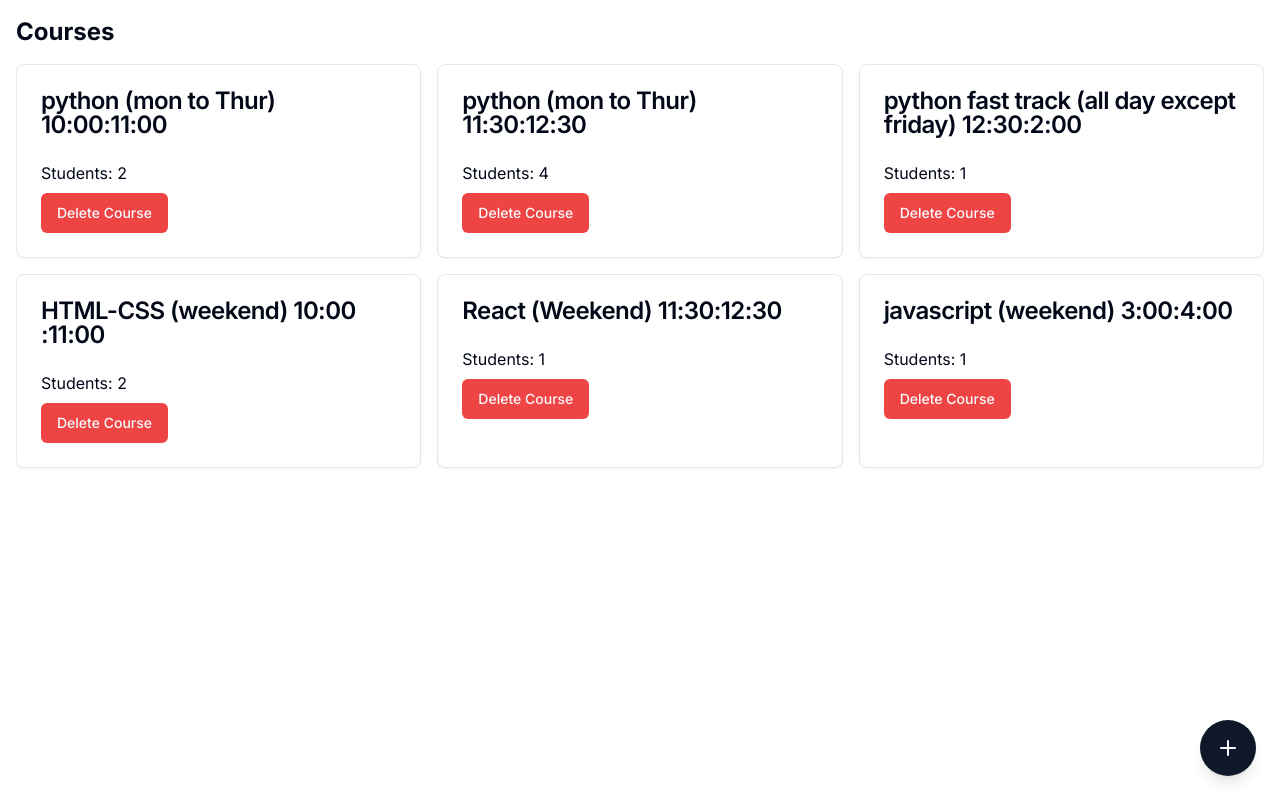
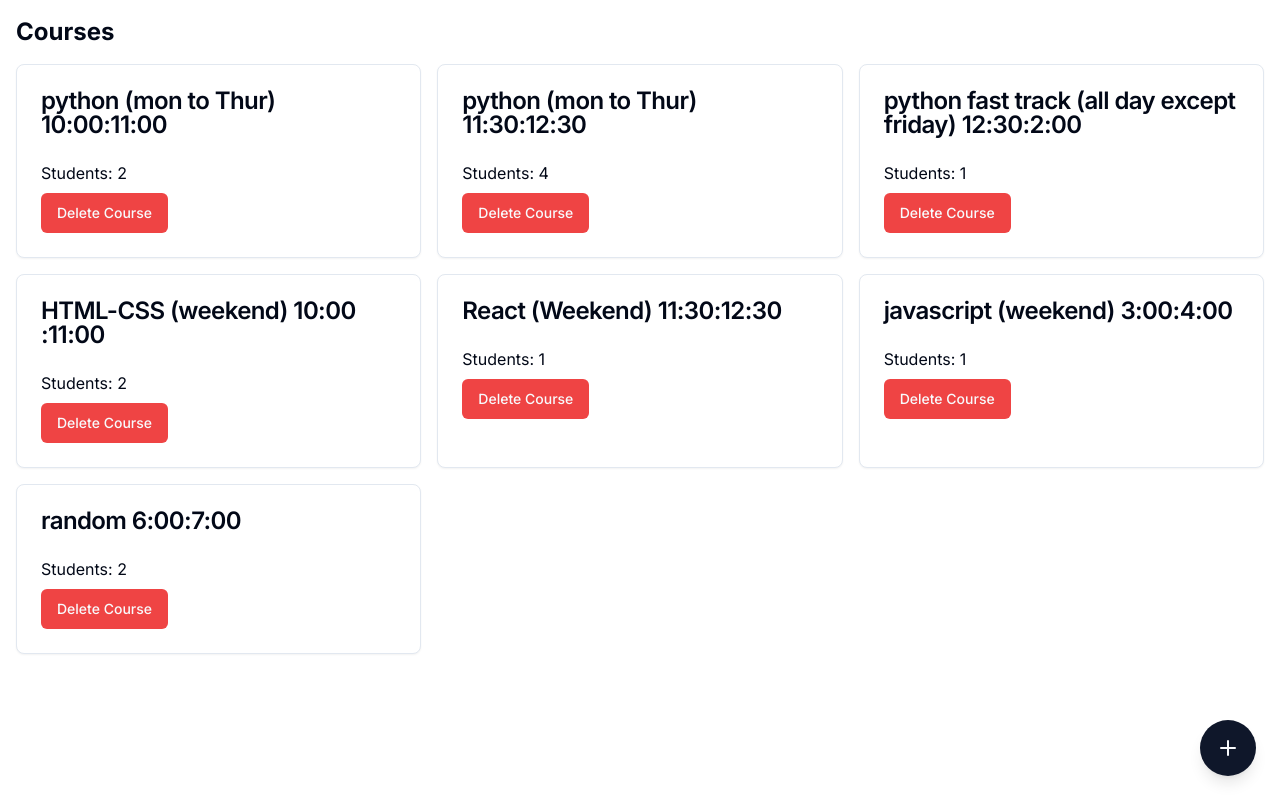
Before and after one commit to Ravikant010/college_faculty_student_maintainer, a Next.js app: page / in a window 1280 px wide. Built offline with nearby package versions, Linux system fonts and the light colour scheme.

Commit message:
will refactor once

```diff
--- a/app/[batch]/[id]/page.tsx
+++ b/app/[batch]/[id]/page.tsx
@@ -13,7 +13,7 @@
 
 type Props = {}
 interface ClassData {
-  date: Date;
+  date: string;
   presentStudents: string;
   topicName: string;
   topicLinks: string;
@@ -93,7 +93,7 @@
       <h2>Enrolled Students</h2>
       <div className='flex justify-start'>
       {
-  course && course.students.map((e, index)=><Badge className='mx-2 mt-2' key={index}>{e.name}</Badge>)
+  course && course.students.map((e, index)=><Badge className='mx-2 mt-2' key={index}>{e.id + "-" +e.name}</Badge>)
 }
       </div>
       <div className="bg-white rounded-lg p-6">
--- a/components/AddBatchDataForm.tsx
+++ b/components/AddBatchDataForm.tsx
@@ -28,7 +28,7 @@
 }
 
 interface ClassData {
-  date: Date;
+  date: string;
   presentStudents: string;
   topicName: string;
   topicLinks: string;
@@ -37,7 +37,7 @@
 export default function AddClassDataForm({ courseId, onSubmit }: AddClassDataFormProps) {
   const form = useForm<ClassData>({
     defaultValues: {
-      date: new Date(),
+      date: format(new Date(), 'yyyy-MM-dd'),
       presentStudents: '',
       topicName: '',
       topicLinks: '',
@@ -52,7 +52,7 @@
       topicName: data.topicName,
       topicLinks: data.topicLinks.split(',').map(s => s.trim()),
     };
-
+//@ts-ignore
     onSubmit(formattedData);
     form.reset();
   };
@@ -88,6 +88,7 @@
                 <PopoverContent className="w-auto p-0" align="start">
                   <Calendar
                     mode="single"
+                    //@ts-ignore
                     selected={field.value}
                     onSelect={field.onChange}
                     disabled={(date) =>
--- a/components/AddCourseForm.tsx
+++ b/components/AddCourseForm.tsx
@@ -1,9 +1,9 @@
-// app/components/AddCourseForm.tsx
 import { useState } from 'react';
 import { Input } from "@/components/ui/input";
 import { Button } from "@/components/ui/button";
 import { Label } from "@/components/ui/label";
 import { Course } from '@/type';
+import { Textarea } from "@/components/ui/textarea";
 
 interface AddCourseFormProps {
   onAddCourse: (course: Omit<Course, 'id'>) => void;
@@ -11,17 +11,17 @@
 
 export function AddCourseForm({ onAddCourse }: AddCourseFormProps) {
   const [courseName, setCourseName] = useState('');
-  const [numStudents, setNumStudents] = useState(0);
-  const [numTopics, setNumTopics] = useState(0);
+  const [studentNames, setStudentNames] = useState('');
   const [scheduleTime, setScheduleTime] = useState('');
   const [startDate, setStartDate] = useState('');
   const [endDate, setEndDate] = useState('');
 
   const handleSubmit = (e: React.FormEvent) => {
     e.preventDefault();
+    const studentList = studentNames.split(',').map(name => name.trim());
     const newCourse: Omit<Course, 'id'> = {
       name: courseName,
-      students: Array(numStudents).fill({}).map((_, index) => ({ id: `s${index + 1}`, name: '' })),
+      students: studentList.map((name, index) => ({ id: `s${index + 1}`, name })),
       topics: [],
       schedule: {
         startDate,
@@ -37,7 +37,7 @@
   return (
     <form onSubmit={handleSubmit} className="space-y-4">
       <div>
-        <Label htmlFor="courseName">Topic Names</Label>
+        <Label htmlFor="courseName">Course Name</Label>
         <Input
           id="courseName"
           value={courseName}
@@ -46,25 +46,15 @@
         />
       </div>
       <div>
-        <Label htmlFor="numStudents">Students</Label>
-        <Input
-          id="numStudents"
-          type="number"
-          value={numStudents}
-          onChange={(e) => setNumStudents(parseInt(e.target.value))}
+        <Label htmlFor="studentNames">Student Names</Label>
+        <Textarea
+          id="studentNames"
+          value={studentNames}
+          onChange={(e) => setStudentNames(e.target.value)}
+          placeholder="Enter student names separated by commas"
           required
         />
       </div>
-      {/* <div>
-        <Label htmlFor="numTopics">Topics</Label>
-        <Input
-          id="numTopics"
-          type="number"
-          value={numTopics}
-          onChange={(e) => setNumTopics(parseInt(e.target.value))}
-          required
-        />
-      </div> */}
       <div>
         <Label htmlFor="scheduleTime">Schedule</Label>
         <Input
--- a/components/ClassDataDisplay.tsx
+++ b/components/ClassDataDisplay.tsx
@@ -36,8 +36,8 @@
 
     // Return extracted label and URL or default values
     return {
-      label: matches ? matches[1].trim() : 'no link he has code and come offline',
-      url: matches ? matches[2] : '',
+      label: matches ? matches[1].trim() : 'NO LINK AVAILABLE FOR THIS CLASS',
+      url: matches ? ` ${matches[2]}` : '',
     };
   }
 
@@ -68,24 +68,27 @@
           <h5 className="text-md font-semibold">Total Students Present on Class Days</h5>
           <p>{totalStudentsPresentOnClassDays}</p>
         </div> */}
-            <div>
-              <h5 className="text-md font-semibold">Topics</h5>
-              {course.topics.map((topic) => (
-                <div key={topic.id}>
-                  <p>Topic: {topic.name.join(', ')}</p>
-                  <ul className="pl-5 list-none whitespace-pre-wrap">
+    <div>
+    <h5 className="text-md font-semibold mt-2">Topics</h5>
+      <p className='ml-4 mt-1s'>{course.topics[index].name}</p>
+      </div>
 
-                {topic.links.map((link, index) => (
+
+
+     <div>
+              <h5 className="text-md font-semibold">Links</h5>
+              <div className='whitespace-pre-wrap list-none'>
+              {course.topics[index].links.map((link, index) => (
                   <li key={index} className="break-words">
 {extractLabelAndURL(link).label}
+<br/>
                     <a href={extractLabelAndURL(link).url} className="text-blue-500 underline">
                       {extractLabelAndURL(link).url}
                     </a>
+                    <br/>
                   </li>
                 ))}
-              </ul>
                 </div>
-              ))}
             </div>
           </div>
         ))}
--- a/public/courses.json
+++ b/public/courses.json
@@ -19,7 +19,16 @@
             "python match case, switch , practical"
           ],
           "links": [
-            "zoom link\nhttps://us06web.zoom.us/j/81150015986?pwd=bav7vzBh6yTWMU1iLBH5hbsfsgc7kn.1\n\nrecording link\nhttps://www.transfernow.net/dl/20240812Ff6XhLDw"
+            "zoom link \n https://us06web.zoom.us/j/81150015986?pwd=bav7vzBh6yTWMU1iLBH5hbsfsgc7kn.1\n\nrecording link\nhttps://www.transfernow.net/dl/20240812Ff6XhLDw"
+          ]
+        },
+        {
+          "id": "topic-1723548978098-fxpyl0mj3",
+          "name": [
+            "list in python, indexing in list, methods of list we use in python"
+          ],
+          "links": [
+            "code link \nhttps://email.codesandbox.io/c/eJykzL1y6yAQxfGnEc0de2ABgQuK2-g1NAusrB1bSEH4I3n6FHGTSZVJe-Z_fjn4qM2kBAXlQFvw-uTFHKLWCkymFPvUW2dTBDLKmWilPpnYCw4gwUivtLRWK3_sp15loyhOFJW10BmZ1kw7lhzX55FXweXOjcZbvYa5tW3v9P8Ohg6G710Hw97BgHnhyuV8mKgu2A7P_bK9efGXb-FEI97avFb-wMZrGR_c5hFr43SlcGd6fEUvcSy4UNje27yWf0qKGjZqVDesF6o4U6XOyPOCfD2mdRGVEm9MpY2cQ58ieulN1giOELVzPqkYlYtgrVdTSpKInNipZPopv_ZfUfcAnwEAAP__t-uZ5Q"
           ]
         }
       ],
@@ -30,6 +39,12 @@
         "time": "10:00:11:00"
       },
       "attendance": [
+        {
+          "date": "2024-08-12",
+          "presentStudents": [
+            "abhishek"
+          ]
+        },
         {
           "date": "2024-08-13",
           "presentStudents": [
@@ -68,6 +83,16 @@
           "links": [
             "code_link \n https://email.codesandbox.io/c/eJykzMFu6yAQheGnMZurRAyQgBcssslrWAMM8eja2MLESfv0VdVsqq6qbo_-8yXvgjYZBHmwShvXm7MTo5fOIhAllBDPTp-yzsli3ztUCBGDYK-kMtKBgl4a5Y4qJwcWLIaUU9amMzIuiTYsKSzPIy-Cy86Nhnud_NjaunX60qlrp67fu05dt89xop3qYcbng6bpsNlpzTfxh2vhSAPe27hUfsfGSxke3MYBa-M4kd-ZHl_RCxwKzuTXtzYu5R9Apy9aiupXalRXrP-p4kiVOiNvM_J0jMssKkVemUobOPlzDOikM0mjsoSorXURQgAb1OnkIMcoiciKjUqin_Jr_xW1e_URAAD__4Wamwg"
           ]
+        },
+        {
+          "id": "topic-1723550403147-w88rmh14p",
+          "name": [
+            "logical operator OR and solve practical question and doubts, intro to loop"
+          ],
+          "links": [
+            "code link\nhttps://email.codesandbox.io/c/eJykzMFu6yAQheGnMZurRAyQgBcssslrWAMM8eja2MLESfv0VdVsqq6qbo_-8yXvgjYZBHmwShvXm7MTo5fOIhAllBDPTp-yzsli3ztUCBGDYK-kMtKBgl4a5Y4qJwcWLIaUU9amMzIuiTYsKSzPIy-Cy86Nhnud_NjaunX60qlrp67fu05dt89xop3qYcbng6bpsNlpzTfxh2vhSAPe27hUfsfGSxke3MYBa-M4kd-ZHl_RCxwKzuTXtzYu5R9Apy9aiupXalRXrP-p4kiVOiNvM_J0jMssKkVemUobOPlzDOikM0mjsoSorXURQgAb1OnkIMcoiciKjUqin_Jr_xW1e_URAAD__4Wamwg",
+            "Recording link\nhttps://www.transfernow.net/dl/20240813xIHKFEuA"
+          ]
         }
       ],
       "schedule": {
@@ -78,10 +103,18 @@
       },
       "attendance": [
         {
+          "date": "2024-08-12",
+          "presentStudents": [
+            "nikhil",
+            "ankul"
+          ]
+        },
+        {
           "date": "2024-08-13",
           "presentStudents": [
             "nikhil",
-            "ankul"
+            "ankul",
+            "jai rajputana"
           ]
         }
       ],
@@ -104,6 +137,15 @@
           "links": [
             "no link he has code \n "
           ]
+        },
+        {
+          "id": "topic-1723550890020-e2gzlhvru",
+          "name": [
+            "classes, solved practical qustion in class based on class "
+          ],
+          "links": [
+            "practice question link \nhttps://www.w3resource.com/python-exercises/oop/index.php"
+          ]
         }
       ],
       "schedule": {
@@ -113,6 +155,12 @@
         "time": "12:30:2:00"
       },
       "attendance": [
+        {
+          "date": "2024-08-12s",
+          "presentStudents": [
+            "jaysal"
+          ]
+        },
         {
           "date": "2024-08-13",
           "presentStudents": [
@@ -179,6 +227,46 @@
       },
       "attendance": [],
       "id": "1723490820261"
+    },
+    {
+      "name": "random",
+      "students": [
+        {
+          "id": "s1",
+          "name": "name1"
+        },
+        {
+          "id": "s2",
+          "name": "name2"
+        }
+      ],
+      "topics": [
+        {
+          "id": "topic-1723548457352-h46bpsk9p",
+          "name": [
+            "a, b, c"
+          ],
+          "links": [
+            "\nhttp://localhost:3000/random/1723548434090"
+          ]
+        }
+      ],
+      "schedule": {
+        "startDate": "2024-08-13",
+        "endDate": "2024-09-11",
+        "days": [],
+        "time": "6:00:7:00"
+      },
+      "attendance": [
+        {
+          "date": "2024-08-13",
+          "presentStudents": [
+            "name1",
+            "name2"
+          ]
+        }
+      ],
+      "id": "1723548434090"
     }
   ]
 }
```
Also changed, not shown: .eslintrc.json.
